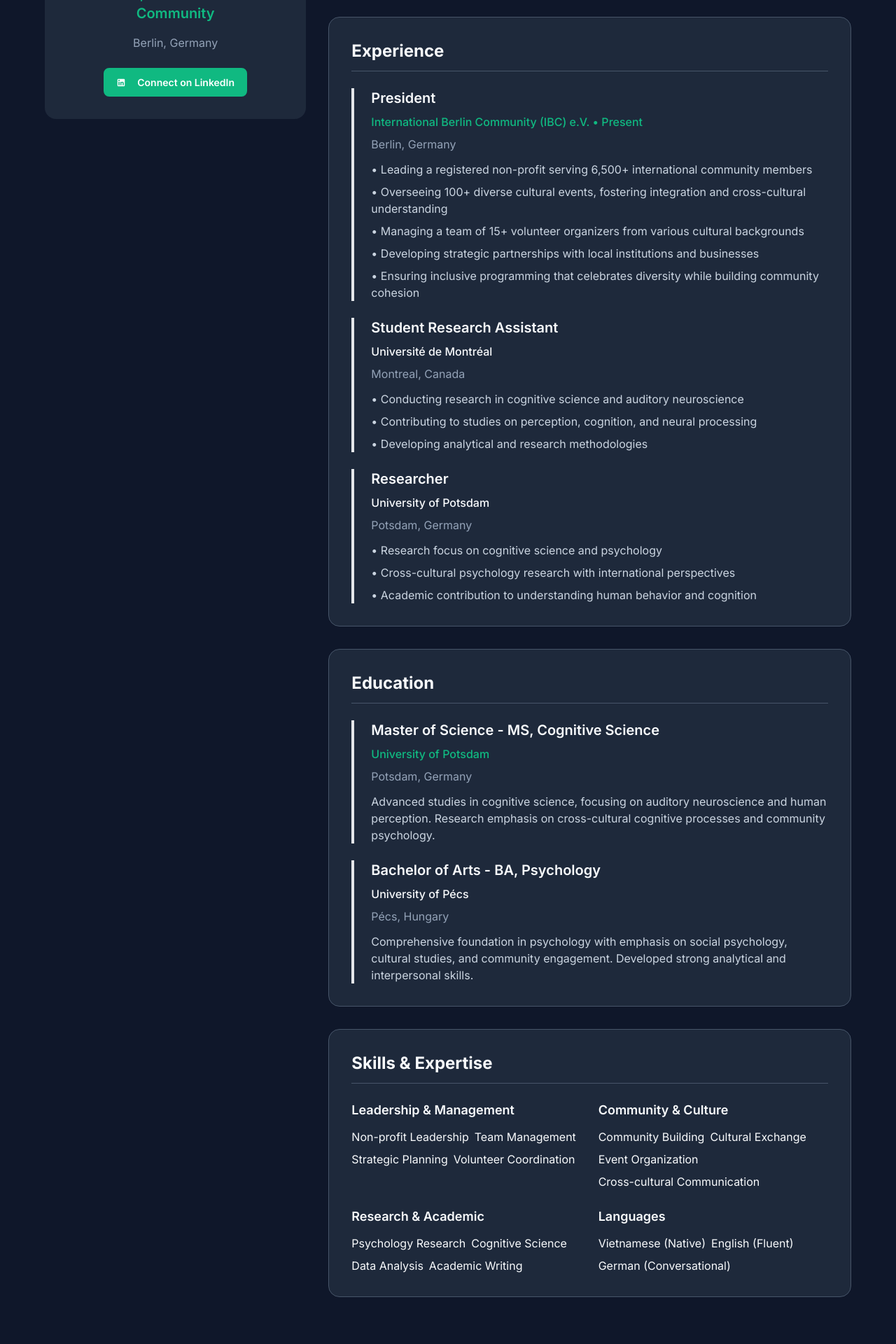
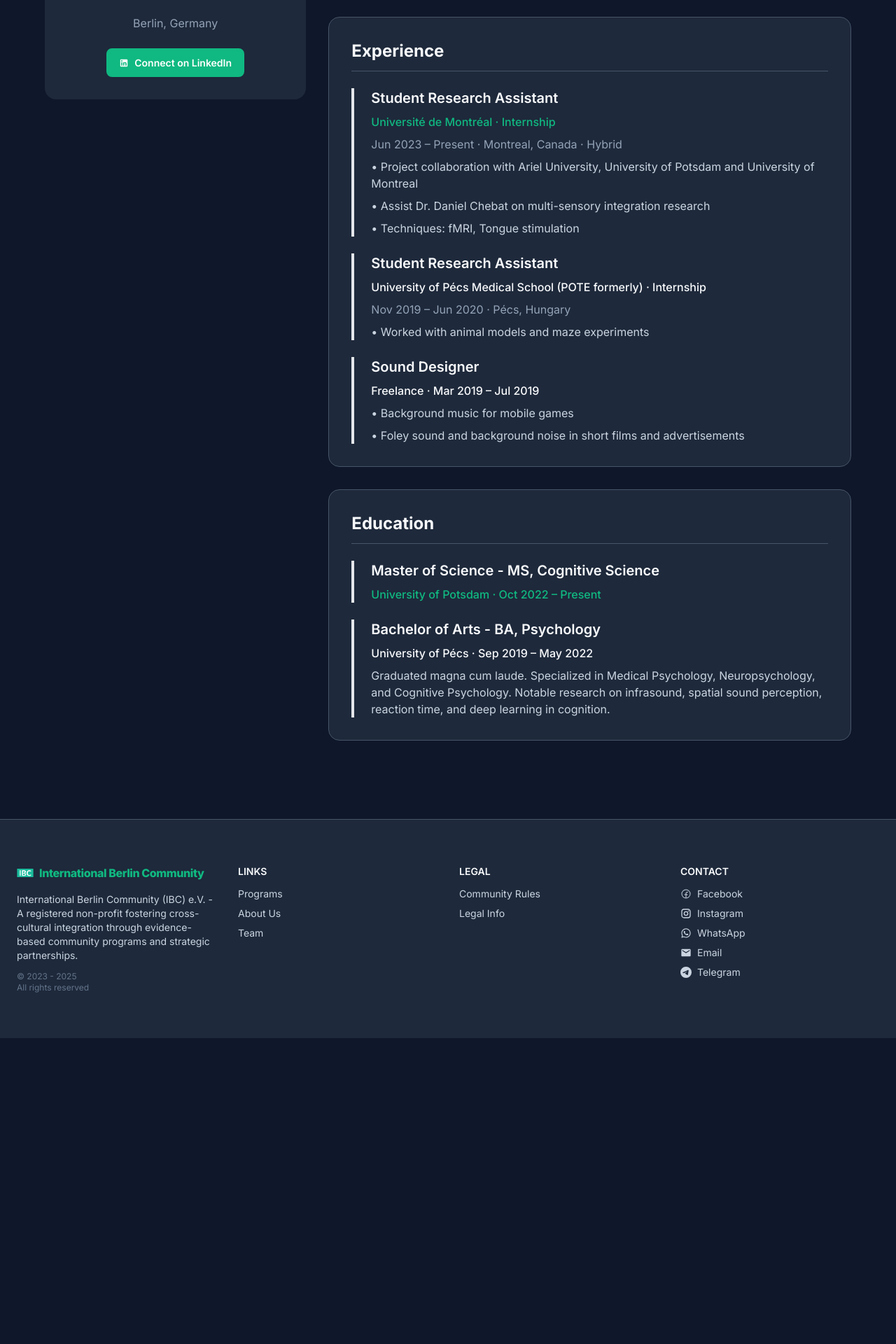
Before and after one commit to MikoAdam/internationalberlincommunity, a Next.js app: page /team/le-phan-thanh-phuong in a window 1280 px wide. Shown: the part 460-2380 px from the top of the page at 70% size. After the commit the page ends 1943 px from the top, so only its background shows below. Built offline with nearby package versions, Linux system fonts and the light colour scheme.

Commit message:
Gia updates

```diff
--- a/app/team/le-phan-thanh-phuong/page.js
+++ b/app/team/le-phan-thanh-phuong/page.js
@@ -19,15 +19,13 @@ export default function LeProfile() {
                   src="/assets/Gia.jpeg"
                   alt="Gia Phan"
                   className="w-48 h-48 rounded-full mx-auto mb-6 object-cover shadow-large"
-                  onError={(e) => {
-                    e.target.src = "/assets/adam.jpeg"; // Fallback to Adam's photo if Gia's not available
-                  }}
+                  onError={(e) => { e.target.src = "/assets/adam.jpeg"; }}
                 />
                 <h1 className="text-3xl font-bold text-base-content mb-2">
                   Gia Phan
                 </h1>
                 <p className="text-xl text-primary font-semibold mb-4">
-                  President, International Berlin Community
+                  Researcher
                 </p>
                 <p className="text-base-content/70 mb-6">
                   Berlin, Germany
@@ -36,9 +34,9 @@ export default function LeProfile() {
                   href="https://www.linkedin.com/in/thanh-phuong-le-phan/"
                   target="_blank"
                   rel="noopener noreferrer"
-                  className="btn btn-primary btn-sm"
+                  className="btn btn-primary btn-sm inline-flex items-center justify-center gap-2"
                 >
-                  <svg xmlns="http://www.w3.org/2000/svg" width="1em" height="1em" viewBox="0 0 24 24" className="mr-2">
+                  <svg xmlns="http://www.w3.org/2000/svg" width="1em" height="1em" viewBox="0 0 24 24">
                     <path fill="currentColor" d="M19 3a2 2 0 0 1 2 2v14a2 2 0 0 1-2 2H5a2 2 0 0 1-2-2V5a2 2 0 0 1 2-2zm-.5 15.5v-5.3a3.26 3.26 0 0 0-3.26-3.26c-.85 0-1.84.52-2.32 1.3v-1.11h-2.79v8.37h2.79v-4.93c0-.77.62-1.4 1.39-1.4a1.4 1.4 0 0 1 1.4 1.4v4.93zM6.88 8.56a1.68 1.68 0 0 0 1.68-1.68c0-.93-.75-1.69-1.68-1.69a1.69 1.69 0 0 0-1.69 1.69c0 .93.76 1.68 1.69 1.68m1.39 9.94v-8.37H5.5v8.37z"/>
                   </svg>
                   Connect on LinkedIn
@@ -47,7 +45,8 @@ export default function LeProfile() {
             </div>
 
             {/* Main Content */}
-            <div className="lg:w-2/3">
+            <div className="lg:w-2/3 space-y-8">
+
               {/* About Section */}
               <section className="bg-base-100 rounded-2xl p-8 shadow-soft mb-8">
                 <h2 className="text-2xl font-bold text-base-content mb-6 border-b border-base-300 pb-3">
@@ -70,18 +69,16 @@ export default function LeProfile() {
                 <div className="space-y-6">
                   <div className="border-l-4 border-primary pl-6">
                     <h3 className="text-xl font-semibold text-base-content mb-2">
-                      President
+                      Student Research Assistant
                     </h3>
                     <p className="text-primary font-medium mb-2">
-                      International Berlin Community (IBC) e.V. • Present
+                      Université de Montréal · Internship
                     </p>
-                    <p className="text-base-content/70 mb-3">Berlin, Germany</p>
+                    <p className="text-base-content/70 mb-2">Jun 2023 – Present · Montreal, Canada · Hybrid</p>
                     <ul className="text-base-content/80 space-y-2">
-                      <li>• Leading a registered non-profit serving 6,500+ international community members</li>
-                      <li>• Overseeing 100+ diverse cultural events, fostering integration and cross-cultural understanding</li>
-                      <li>• Managing a team of 15+ volunteer organizers from various cultural backgrounds</li>
-                      <li>• Developing strategic partnerships with local institutions and businesses</li>
-                      <li>• Ensuring inclusive programming that celebrates diversity while building community cohesion</li>
+                      <li>• Project collaboration with Ariel University, University of Potsdam and University of Montreal</li>
+                      <li>• Assist Dr. Daniel Chebat on multi-sensory integration research</li>
+                      <li>• Techniques: fMRI, Tongue stimulation</li>
                     </ul>
                   </div>
 
@@ -90,28 +87,24 @@ export default function LeProfile() {
                       Student Research Assistant
                     </h3>
                     <p className="text-secondary font-medium mb-2">
-                      Université de Montréal
+                      University of Pécs Medical School (POTE formerly) · Internship
                     </p>
-                    <p className="text-base-content/70 mb-3">Montreal, Canada</p>
+                    <p className="text-base-content/70 mb-2">Nov 2019 – Jun 2020 · Pécs, Hungary</p>
                     <ul className="text-base-content/80 space-y-2">
-                      <li>• Conducting research in cognitive science and auditory neuroscience</li>
-                      <li>• Contributing to studies on perception, cognition, and neural processing</li>
-                      <li>• Developing analytical and research methodologies</li>
+                      <li>• Worked with animal models and maze experiments</li>
                     </ul>
                   </div>
 
                   <div className="border-l-4 border-accent pl-6">
                     <h3 className="text-xl font-semibold text-base-content mb-2">
-                      Researcher
+                      Sound Designer
                     </h3>
                     <p className="text-accent font-medium mb-2">
-                      University of Potsdam
+                      Freelance · Mar 2019 – Jul 2019
                     </p>
-                    <p className="text-base-content/70 mb-3">Potsdam, Germany</p>
                     <ul className="text-base-content/80 space-y-2">
-                      <li>• Research focus on cognitive science and psychology</li>
-                      <li>• Cross-cultural psychology research with international perspectives</li>
-                      <li>• Academic contribution to understanding human behavior and cognition</li>
+                      <li>• Background music for mobile games</li>
+                      <li>• Foley sound and background noise in short films and advertisements</li>
                     </ul>
                   </div>
                 </div>
@@ -128,77 +121,21 @@ export default function LeProfile() {
                     <h3 className="text-xl font-semibold text-base-content mb-2">
                       Master of Science - MS, Cognitive Science
                     </h3>
-                    <p className="text-primary font-medium mb-2">
-                      University of Potsdam
-                    </p>
-                    <p className="text-base-content/70 mb-3">Potsdam, Germany</p>
-                    <p className="text-base-content/80">
-                      Advanced studies in cognitive science, focusing on auditory neuroscience and human perception. Research emphasis on cross-cultural cognitive processes and community psychology.
-                    </p>
+                    <p className="text-primary font-medium mb-2">University of Potsdam · Oct 2022 – Present</p>
                   </div>
 
                   <div className="border-l-4 border-secondary pl-6">
                     <h3 className="text-xl font-semibold text-base-content mb-2">
                       Bachelor of Arts - BA, Psychology
                     </h3>
-                    <p className="text-secondary font-medium mb-2">
-                      University of Pécs
-                    </p>
-                    <p className="text-base-content/70 mb-3">Pécs, Hungary</p>
+                    <p className="text-secondary font-medium mb-2">University of Pécs · Sep 2019 – May 2022</p>
                     <p className="text-base-content/80">
-                      Comprehensive foundation in psychology with emphasis on social psychology, cultural studies, and community engagement. Developed strong analytical and interpersonal skills.
+                      Graduated magna cum laude. Specialized in Medical Psychology, Neuropsychology, and Cognitive Psychology. Notable research on infrasound, spatial sound perception, reaction time, and deep learning in cognition.
                     </p>
                   </div>
                 </div>
               </section>
 
-              {/* Skills & Expertise Section */}
-              <section className="bg-base-100 rounded-2xl p-8 shadow-soft">
-                <h2 className="text-2xl font-bold text-base-content mb-6 border-b border-base-300 pb-3">
-                  Skills & Expertise
-                </h2>
-
-                <div className="grid md:grid-cols-2 gap-6">
-                  <div>
-                    <h3 className="text-lg font-semibold text-base-content mb-3">Leadership & Management</h3>
-                    <div className="flex flex-wrap gap-2">
-                      <span className="badge badge-primary">Non-profit Leadership</span>
-                      <span className="badge badge-primary">Team Management</span>
-                      <span className="badge badge-primary">Strategic Planning</span>
-                      <span className="badge badge-primary">Volunteer Coordination</span>
-                    </div>
-                  </div>
-
-                  <div>
-                    <h3 className="text-lg font-semibold text-base-content mb-3">Community & Culture</h3>
-                    <div className="flex flex-wrap gap-2">
-                      <span className="badge badge-secondary">Community Building</span>
-                      <span className="badge badge-secondary">Cultural Exchange</span>
-                      <span className="badge badge-secondary">Event Organization</span>
-                      <span className="badge badge-secondary">Cross-cultural Communication</span>
-                    </div>
-                  </div>
-
-                  <div>
-                    <h3 className="text-lg font-semibold text-base-content mb-3">Research & Academic</h3>
-                    <div className="flex flex-wrap gap-2">
-                      <span className="badge badge-accent">Psychology Research</span>
-                      <span className="badge badge-accent">Cognitive Science</span>
-                      <span className="badge badge-accent">Data Analysis</span>
-                      <span className="badge badge-accent">Academic Writing</span>
-                    </div>
-                  </div>
-
-                  <div>
-                    <h3 className="text-lg font-semibold text-base-content mb-3">Languages</h3>
-                    <div className="flex flex-wrap gap-2">
-                      <span className="badge badge-info">Vietnamese (Native)</span>
-                      <span className="badge badge-info">English (Fluent)</span>
-                      <span className="badge badge-info">German (Conversational)</span>
-                    </div>
-                  </div>
-                </div>
-              </section>
             </div>
           </div>
         </div>
```
